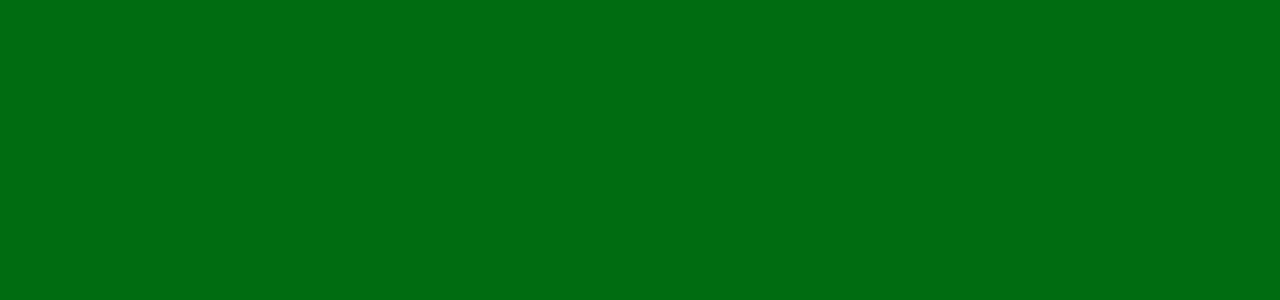
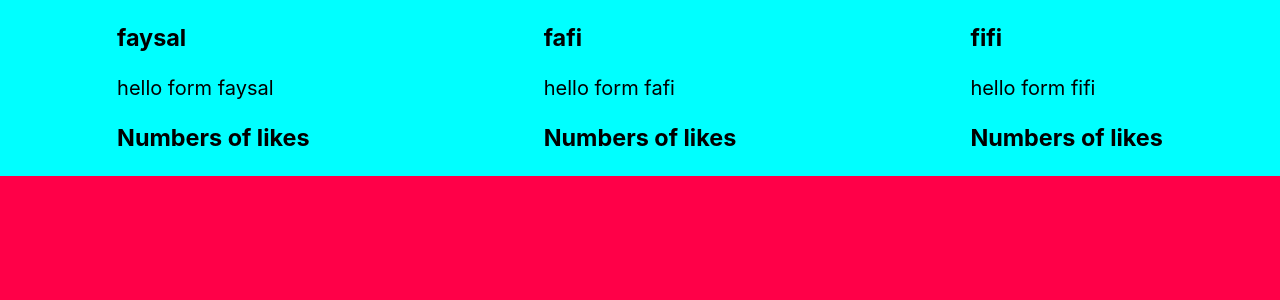
Before and after one commit to faysalsaade/React.js, a React (Create React App) app: page / in a window 1280 px wide. Shown: the top 300 px of the page. Built offline with nearby package versions, Linux system fonts and the light colour scheme.

Commit message:
create new project

```diff
--- a/src/App.js
+++ b/src/App.js
@@ -21,6 +21,14 @@ function App() {
   ]);
   return (
     <div className="app">
+      {Users.map((user) => (
+        <Tweet
+          key={user.name}
+          name={user.name}
+          message={user.message}
+          likes={user.likes}
+        />
+      ))}
       {/* <button
         onClick={function () {
           setcount(count + 1);
```
